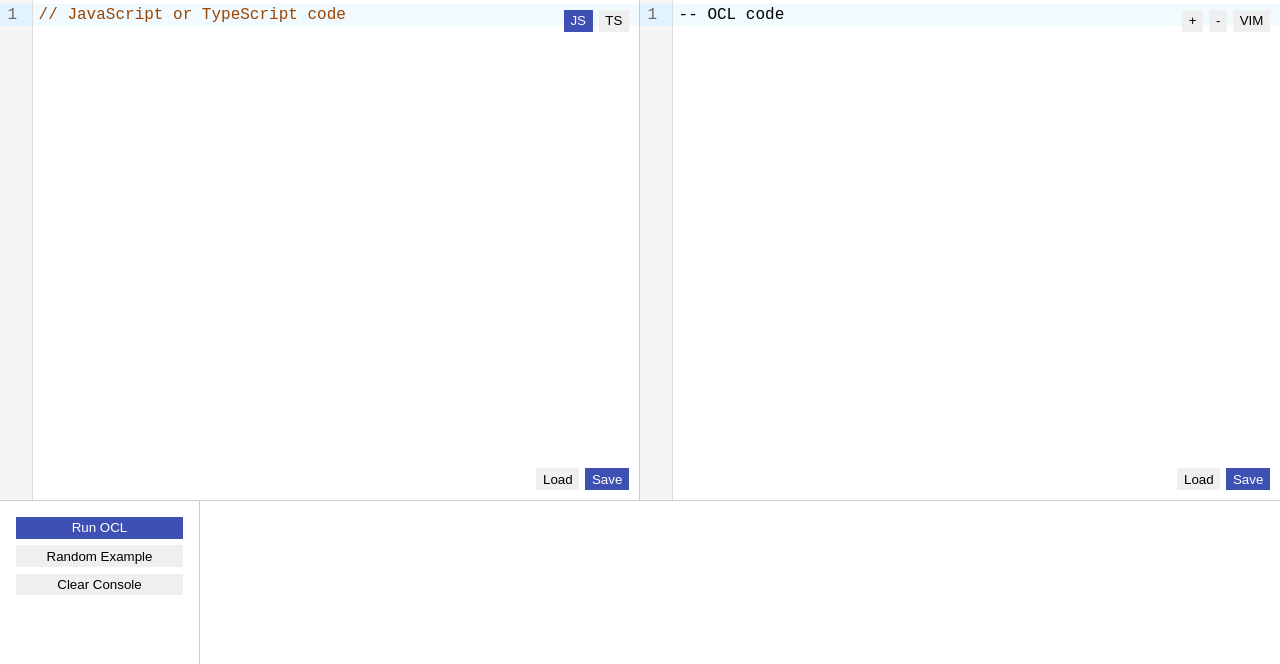
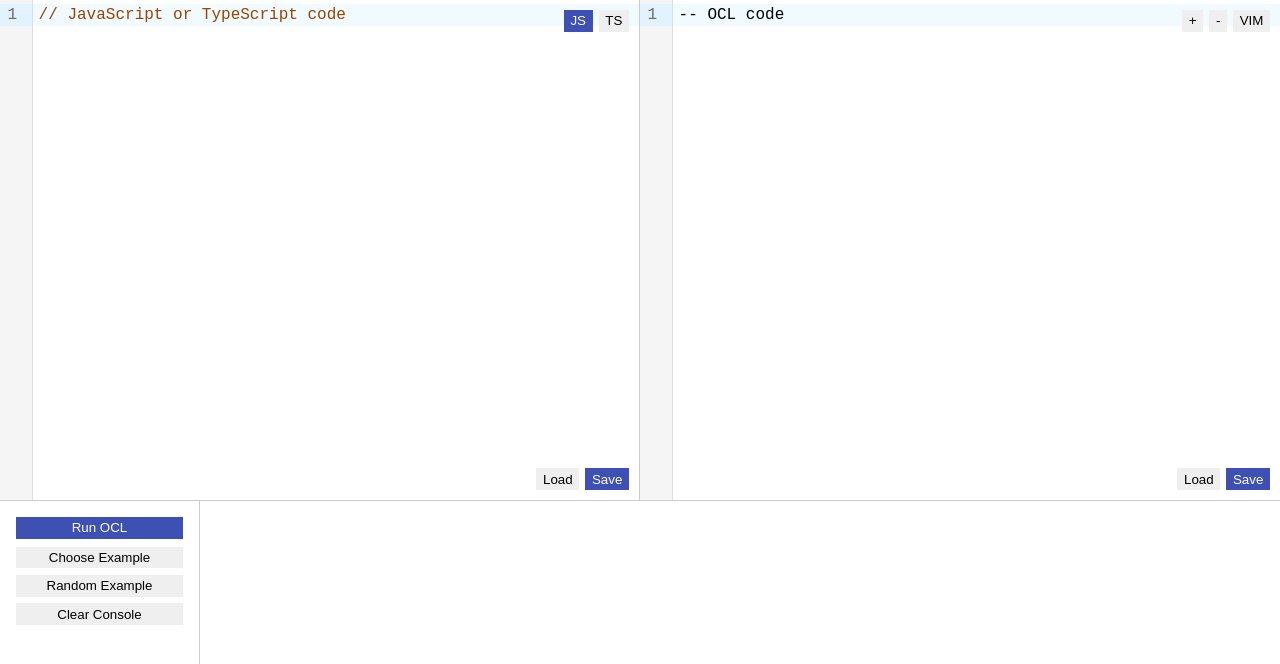
Before and after one commit to it1shka/ocl-explorer, a React (Create React App) app in the folder client/: page / in a window 1280 px wide. Shown: the top 664 px of the page. Built offline with nearby package versions, Linux system fonts and the light colour scheme.

Commit message:
Examples support

```diff
--- /dev/null
+++ b/client/src/components/controls/ChooseExample.tsx
@@ -0,0 +1,81 @@
+import { memo, useCallback, useState } from 'react'
+import styled from 'styled-components'
+import Button from '../../primitives/Button'
+import useNotifications from '../../lib/useNotifications'
+import API from '../../lib/api'
+import ListItem from './ListItem'
+
+const ChooseExample = () => {
+  const [expanded, setExpanded] = useState(false)
+  const [examples, setExamples] = useState<string[]>([])
+
+  const [loading, setLoading] = useState(false)
+  const { addNotification } = useNotifications()
+  const updateExamples = useCallback(async () => {
+    try {
+      if (loading) return
+      setLoading(true)
+      const result = await API.fetchExampleList()
+      setExamples(result)
+      setLoading(false)
+    } catch (error) {
+      const message = error instanceof Error
+        ? error.message
+        : String(error)
+      addNotification({
+        variant: 'warning',
+        title: 'Error updating examples list',
+        message
+      })
+    }
+  }, [loading, addNotification])
+
+  const handleClick = useCallback(() => {
+    if (!expanded) {
+      updateExamples()
+    }
+    setExpanded(!expanded)
+  }, [expanded, updateExamples])
+
+  return (
+    <Container>
+      <Button onClick={handleClick} $loading={loading}>
+        Choose Example
+      </Button>
+      {expanded && examples.length > 0 && (
+        <List>
+          {examples.map((example, index) => (
+            <ListItem
+              key={index}
+              example={example}
+            />
+          ))}
+        </List>
+      )}
+    </Container>
+  )
+}
+
+export default memo(ChooseExample)
+
+
+const List = styled.div`
+  position: absolute;
+  right: calc(-100% - 5px);
+  transform: translateY(-50%);
+  background-color: white;
+  padding: 0.5em;
+  border: 1px solid grey;
+  display: flex;
+  flex-direction: column;
+  & > * + * {
+    margin-top: 0.5em;
+  }
+`
+
+const Container = styled.div`
+  position: relative;
+  & > * {
+    width: 100%;
+  }
+`
--- a/client/src/components/controls/ClearConsole.tsx
+++ b/client/src/components/controls/ClearConsole.tsx
@@ -3,7 +3,7 @@ import Button from '../../primitives/Button'
 
 const ClearConsole = () => {
   return (
-    <Button>
+    <Button >
       Clear Console
     </Button>
   )
--- /dev/null
+++ b/client/src/components/controls/ListItem.tsx
@@ -0,0 +1,49 @@
+import { memo, useCallback, useState } from 'react'
+import Button from '../../primitives/Button'
+import useNotifications from '../../lib/useNotifications'
+import {useAppDispatch} from '../../storage/hooks'
+import {toTitle} from '../../lib/strings'
+import API from '../../lib/api'
+import {setJSCode} from '../../storage/editorJS'
+import {setOCLCode} from '../../storage/editorOCL'
+
+type ListItemProps = {
+  example: string
+}
+
+const ListItem = ({ example }: ListItemProps) => {
+  const [loading, setLoading] = useState(false)
+
+  const dispatch = useAppDispatch()
+  const { addNotification } = useNotifications()
+  const handleClick = useCallback(async () => {
+    try {
+      if (loading) return
+      setLoading(true)
+      const { name, js, ocl } = await API.fetchParticularExample(example)
+      dispatch(setJSCode(js))
+      dispatch(setOCLCode(ocl))
+      addNotification({
+        variant: 'success',
+        title: `Loaded example "${toTitle(name)}"`,
+      })
+      setLoading(false)
+    } catch (error) {
+      const message = error instanceof Error
+        ? error.message
+        : String(error)
+      addNotification({
+        variant: 'error',
+        title: `Error loading example "${toTitle(example)}"`,
+        message
+      })
+    }
+  }, [dispatch, addNotification, loading, example])
+
+  return <Button
+    $loading={loading}
+    onClick={handleClick}
+  >{example}</Button>
+}
+
+export default memo(ListItem)
--- a/client/src/components/controls/RandomExample.tsx
+++ b/client/src/components/controls/RandomExample.tsx
@@ -1,4 +1,4 @@
-import { memo, useCallback } from 'react'
+import { memo, useCallback, useState } from 'react'
 import Button from '../../primitives/Button'
 import { useAppDispatch } from '../../storage/hooks'
 import useNotifications from '../../lib/useNotifications'
@@ -10,9 +10,12 @@ import { toTitle } from '../../lib/strings'
 const RandomExample = () => {
   const dispatch = useAppDispatch()
   const { addNotification } = useNotifications()
+  const [loading, setLoading] = useState(false)
 
   const fetchRandomExample = useCallback(async () => {
     try {
+      if (loading) return
+      setLoading(true)
       const { name, js, ocl } = await API.fetchRandomExample()
       dispatch(setJSCode(js))
       dispatch(setOCLCode(ocl))
@@ -20,6 +23,7 @@ const RandomExample = () => {
         variant: 'success',
         title: `Example "${toTitle(name)}"`,
       })
+      setLoading(false)
     } catch (error) {
       const message = error instanceof Error
         ? error.message
@@ -30,10 +34,10 @@ const RandomExample = () => {
         message
       })
     }
-  }, [dispatch, addNotification])
+  }, [loading, dispatch, addNotification])
 
   return (
-    <Button onClick={fetchRandomExample}>
+    <Button $loading={loading} onClick={fetchRandomExample}>
       Random Example
     </Button>
   )
--- a/client/src/components/controls/RunOCL.tsx
+++ b/client/src/components/controls/RunOCL.tsx
@@ -3,7 +3,7 @@ import Button from '../../primitives/Button'
 
 const RunOCL = () => {
   return (
-    <Button $active>
+    <Button $active >
       Run OCL
     </Button>
   )
--- a/client/src/components/controls/index.tsx
+++ b/client/src/components/controls/index.tsx
@@ -3,11 +3,13 @@ import styled from 'styled-components'
 import RandomExample from './RandomExample'
 import RunOCL from './RunOCL'
 import ClearConsole from './ClearConsole'
+import ChooseExample from './ChooseExample'
 
 const Controls = () => {
   return (
     <Container>
       <RunOCL />
+      <ChooseExample />
       <RandomExample />
       <ClearConsole />
     </Container>
--- a/client/src/primitives/Button.tsx
+++ b/client/src/primitives/Button.tsx
@@ -1,13 +1,29 @@
-import styled, {css} from 'styled-components'
+import styled, {css, keyframes} from 'styled-components'
 
 export type ButtonProps = Partial<{
   $active: boolean
+  $loading: boolean
 }>
+
+const loadingAnimation = keyframes`
+  0% {
+    opacity: 1;
+  }
+  50% {
+    opacity: 0.6;
+  }
+  100% {
+    opacity: 1;
+  }
+`
 
 const Button = styled.button<ButtonProps>`
   cursor: pointer;
   border: none;
   padding: 0.25em 0.5em;
+  ${({ $loading }) => $loading && css`
+    animation: ${loadingAnimation} 1s infinite;
+  `}
   ${({ $active }) => $active && css`
     background-color: #3f50b5;
     color: white;
```
Also changed, not shown: 1 other file (tests, documents, lock files or other folders).
